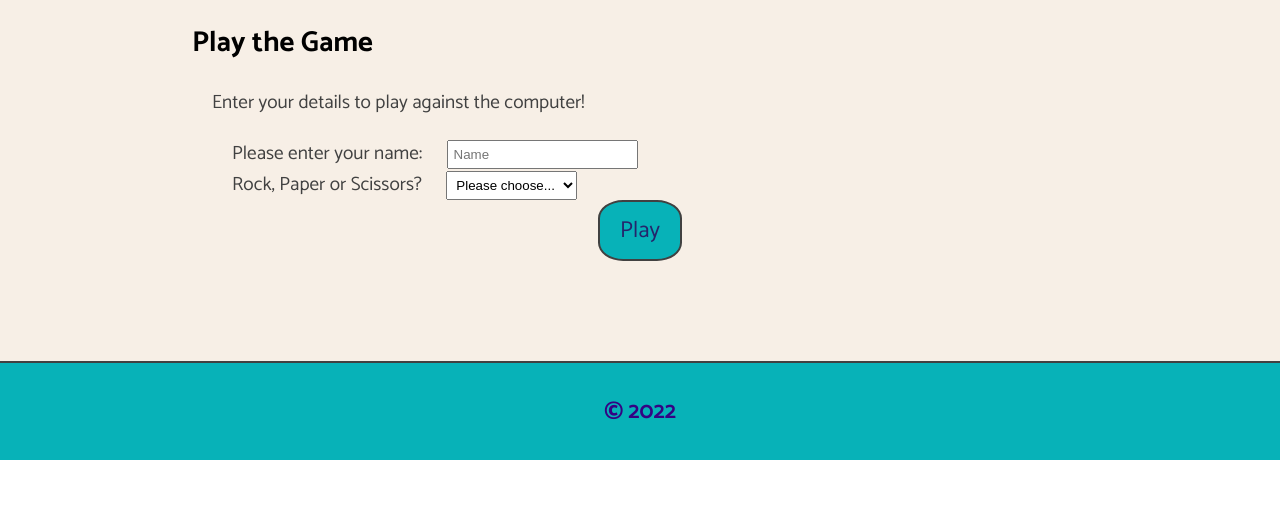
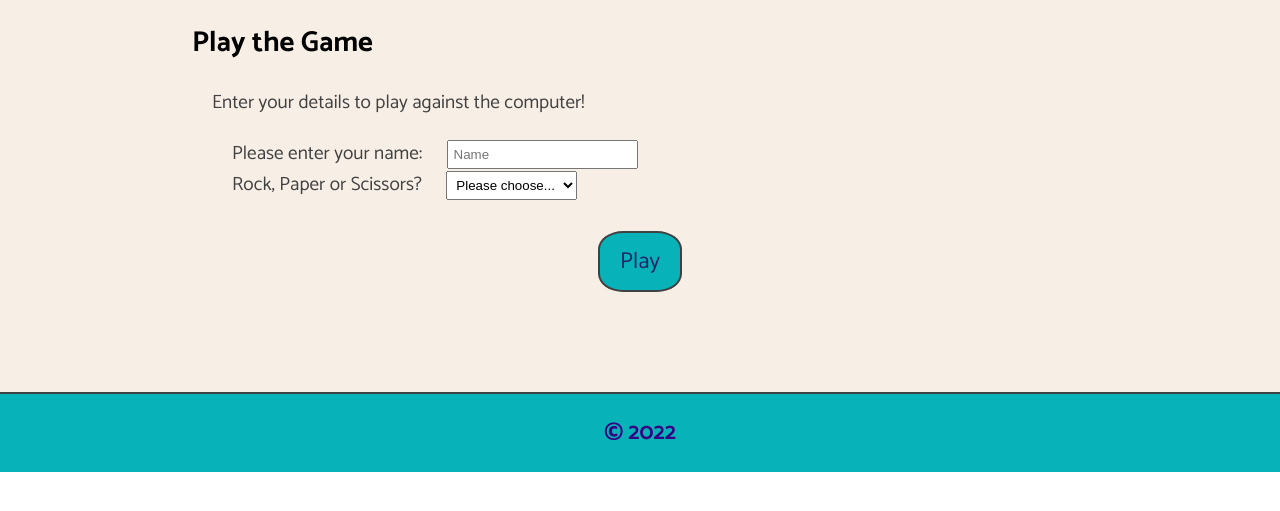
Before and after one commit to CLg003/wk03_weekend_homework_rock_paper_scissors_110322, a Flask app: page /play in a window 1280 px wide. Shown: the part 192-703 px from the top of the page. Run offline with Flask 2, Linux system fonts and the light colour scheme.

Commit message:
still trying to fix the footer and stretch the <main> backgroun color...

```diff
--- a/static/style.css
+++ b/static/style.css
@@ -142,8 +142,12 @@ form > select {
 footer {
     background-color: rgb(7, 178, 184);
     color: rgb(52, 3, 131);
-    padding: 10px 0;
     text-align: center;
     font-weight: bold;
     font-size: larger;
+    height: 80px;
+    /* width: 100%; */
+    /* position: fixed; */
+    /* left: 0; */
+    /* bottom: 0; */
 }
--- a/templates/base.html
+++ b/templates/base.html
@@ -19,8 +19,8 @@
             {% block content %}
             {% endblock %}
         </main>
-        <hr>
         <footer>
+            <hr>
             <p>&copy 2022</p>
         </footer>
     </body>
--- a/templates/play.html
+++ b/templates/play.html
@@ -14,6 +14,7 @@
             <option name="scissors">Scissors</option>
         </select>
         <br>
+        <br>
         <div id="play-submit">
             <input type="submit" value="Play">
         </div>
```
